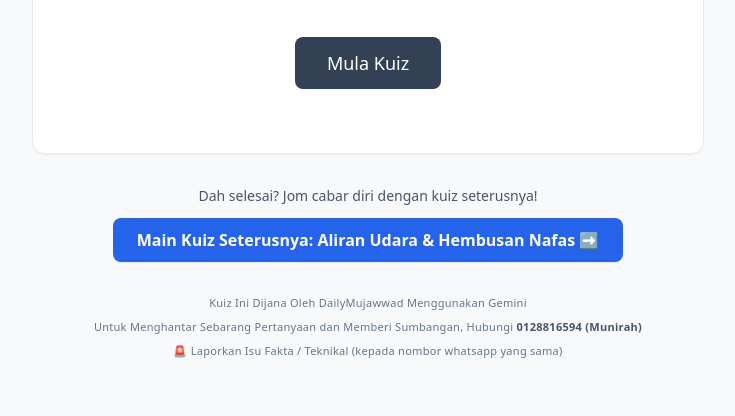
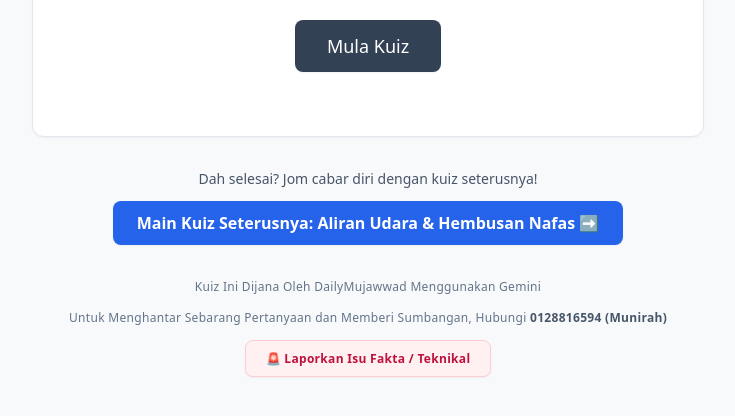
Before and after one commit to numumono/DailyMujawwad, a plain HTML site: page index.html in a window 1280 px wide. Shown: the part 292-708 px from the top of the page, without its empty margins (272-1007 px from the left). Drawn offline with nearby package versions, Linux system fonts and the light colour scheme.

Commit message:
Update index.html

```diff
--- a/index.html
+++ b/index.html
@@ -91,10 +91,16 @@
     </div>
 
     <!-- Footer -->
-    <footer class="max-w-2xl w-full text-center text-[11px] text-slate-500 mt-6 space-y-1.5 px-4 leading-relaxed tracking-wide mb-8">
+    <footer class="max-w-2xl w-full text-center text-xs text-slate-500 mt-6 space-y-3 px-4 leading-relaxed tracking-wide mb-8">
         <p>Kuiz Ini Dijana Oleh DailyMujawwad Menggunakan Gemini</p>
         <p>Untuk Menghantar Sebarang Pertanyaan dan Memberi Sumbangan, Hubungi <a href="https://wa.me/60128816594" class="font-semibold text-slate-600 hover:text-slate-800 transition-colors">0128816594 (Munirah)</a></p>
-        <p>🚨 Laporkan Isu Fakta / Teknikal (kepada nombor whatsapp yang sama)</p>
+
+        <!-- Butang Whatsapp Lapor Isu -->
+        <a href="https://wa.me/60128816594?text=Salam,%20saya%20ingin%20melaporkan%20isu%20pada%20Kuiz%20Anatomi%20Pangkal%20Lidah..."
+           target="_blank" rel="noopener noreferrer"
+           class="inline-flex items-center justify-center mt-2 bg-rose-50 text-rose-700 border border-rose-200 hover:bg-rose-100 font-semibold py-2 px-5 rounded-lg transition-colors shadow-sm">
+            🚨 Laporkan Isu Fakta / Teknikal
+        </a>
     </footer>
 
     <script>
```
